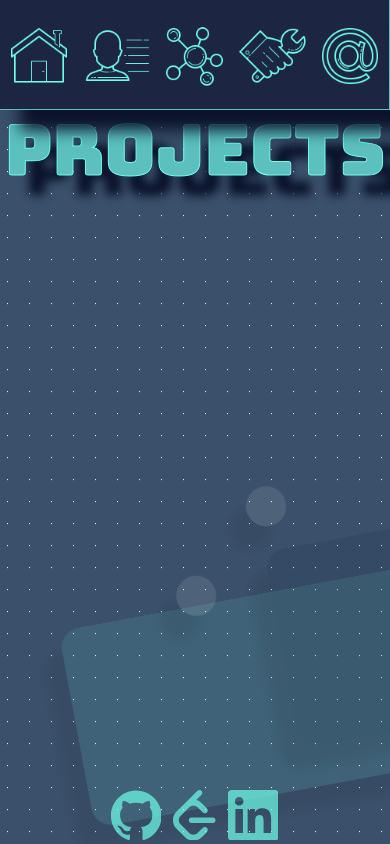
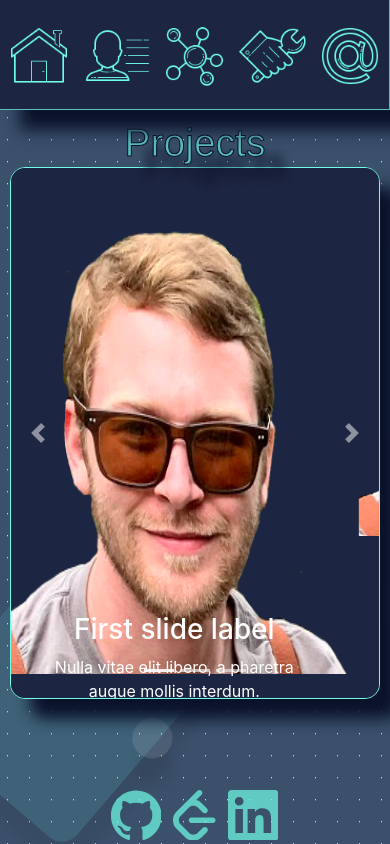
Before and after one commit to lukesaylor/DevPortfolioV2, a React (Create React App) app: page /#/Projects in a window 390 px wide. Built offline with nearby package versions, Linux system fonts and the light colour scheme.

Commit message:
font change

```diff
--- a/package.json
+++ b/package.json
@@ -13,7 +13,8 @@
     "react-bootstrap": "^1.0.1",
     "react-dom": "^16.13.1",
     "react-router-dom": "^5.2.0",
-    "react-scripts": "3.4.1"
+    "react-scripts": "3.4.1",
+    "react-tilt": "^0.1.4"
   },
   "scripts": {
     "start": "react-scripts start",
--- a/public/index.html
+++ b/public/index.html
@@ -9,6 +9,7 @@
       name="description"
       content="Web site created using create-react-app"
     />
+    <meta name="viewport" content="width=device-width, initial-scale=1">
 
     <link rel="apple-touch-icon" href="%PUBLIC_URL%/logo192.png" />
     <!--
--- a/src/components/About/About.css
+++ b/src/components/About/About.css
@@ -25,13 +25,13 @@
     bottom: 5vh;
     width: 100%;
     text-align: center;
-    font-family: Bungee;
-    font-size: 8vw;
+    font-family: Arimo;
+    font-size: 4vw;
     color: #5BC0BE;
     text-shadow: 20px 20px 10px  #0B132B;
-    -webkit-text-stroke: 1px #6FFFE9;
+    -webkit-text-stroke: 1px #0B132B;
     text-decoration: 10px;
-    padding-top: 2%;
+    padding-top: 5%;
     margin: 0;
     border: 0;
     transform: translateY(-40vh)  ;
@@ -88,10 +88,11 @@
 }
 
 .AboutText {
+    padding-top: 5%;
     position: relative;
     width: 90%;
     margin: auto;
-    font-family: 'Courier New', Courier, monospace;
+    font-family:  Arimo;
     text-align: left;
     font-size: 3vh;
     text-indent: 100px;
@@ -101,8 +102,8 @@
 
 @media (max-width: 1050px) {
     .Aboutheader {
-        padding-top: 105px;
-        font-size: 20vw;
+        padding-top: 120px;
+        font-size: 10vw;
         transform: translateY(0vh);
         animation: none;
         bottom: 0vh;
@@ -112,6 +113,7 @@
         width: 100%;
         padding-left: 0vw;
 
+
     }
     .AboutContent {
         width: 95%;
@@ -119,9 +121,11 @@
         height: 63vh;
         animation:none;
 
+
     }
 
     .AboutText{
         text-align: left;
+        font-size: 2.5vh;
     }
 }
--- a/src/components/Contact/Contact.css
+++ b/src/components/Contact/Contact.css
@@ -25,13 +25,13 @@
     bottom: 5vh;
     width: 100%;
     text-align: center;
-    font-family: Bungee;
-    font-size: 8vw;
+    font-family: Arimo;
+    font-size: 4vw;
     color: #5BC0BE;
     text-shadow: 20px 20px 10px  #0B132B;
-    -webkit-text-stroke: 1px #6FFFE9;
+    -webkit-text-stroke: 1px #0B132B;
     text-decoration: 10px;
-    padding-top: 2%;
+    padding-top: 5%;
     margin: 0;
     border: 0;
     transform: translateY(-40vh)  ;
@@ -55,7 +55,7 @@
     flex-direction: column;
     overflow: scroll;
     align-items: center;
-    font-family: Bungee;
+    font-family: Arimo;
     font-size: 3vh;
 
 }
@@ -136,10 +136,11 @@
 
 @media (max-width: 1050px) {
     .Contactheader {
-        padding-top: 150px;
-        font-size: 20vw;
+        padding-top: 120px;
+        font-size: 10vw;
         transform: translateY(0);
         animation: none;
+        bottom: 0vh;
 
     }
     .Contactcontainer {
@@ -164,5 +165,7 @@
     }
     .Contactform-info {
         text-align: center;
+        display: flex;
+        flex-direction: column;
     }
 }
--- a/src/components/Home/Home.css
+++ b/src/components/Home/Home.css
@@ -24,6 +24,10 @@
    transform: scale(.10);
    animation: homefadeslide 4s forwards;
    -webkit-filter: drop-shadow(20px 20px 15px #0B132B);
+
+}
+
+.HomeImageText {
 
 }
 
--- a/src/components/Home/Home.js
+++ b/src/components/Home/Home.js
@@ -2,10 +2,18 @@ import React from 'react';
 import './Home.css';
 import Homemain from '../../Assets/Homemain.png';
 import Homemobile from '../../Assets/Homemobile.png'
+import Tilt from 'react-tilt';
 
 const Home = () => (
     <div className="HomeContainer">
-            <img className="Homemain" src={Homemain} alt="lukassaylor" />
+            <Tilt  options={{max:5, scale:1.03}}  >
+                <div className="Tilt-inner">
+
+                    <img className="Homemain" src={Homemain} alt="lukassaylor"/>
+                </div>
+            </Tilt>
+
+
             <img className="Homemobile" src={Homemobile} alt="lukassaylor" />
 
     </div>
--- a/src/components/Navigation/Navigation.css
+++ b/src/components/Navigation/Navigation.css
@@ -91,8 +91,9 @@
 .Socialicon  {
     fill: #6FFFE9;
     height: auto;
-    width: 20%;
+    width: 30%;
     padding: 1%;
+    opacity: .5;
 
 
 }
--- a/src/components/Projects/Projects.css
+++ b/src/components/Projects/Projects.css
@@ -2,6 +2,8 @@
     width: 91%;
     padding-left: 9vw;
     display: flex;
+    flex-direction: column;
+    align-items: center;
 }
 
 @keyframes rollin {
@@ -23,13 +25,13 @@
     bottom: 5vh;
     width: 100%;
     text-align: center;
-    font-family: Bungee;
-    font-size: 8vw;
+    font-family: Arimo;
+    font-size: 4vw;
     color: #5BC0BE;
     text-shadow: 20px 20px 10px  #0B132B;
-    -webkit-text-stroke: 1px #6FFFE9;
+    -webkit-text-stroke: 1px #0B132B;
     text-decoration: 10px;
-    padding-top: 2%;
+    padding-top: 5%;
     margin: 0;
     border: 0;
     transform: translateY(-40vh)  ;
@@ -38,16 +40,52 @@
 
 }
 
+.ProjectsContent {
+    box-sizing: border-box;
+    width: 75%;
+    height: 70vh;
+    overflow: scroll;
+    border: 1px solid #6FFFE9;
+    background-color: #1C2541;
+    border-radius: 15px;
+    box-shadow: 20px 20px 15px #0B132B;
+    animation: contentrollin 3s forwards;
+
+}
+.ProjectsContent::-webkit-scrollbar {
+    display: none;
+}
+
+.Carousel.Item {
+    height: 300px;
+  }
+
+  .Item img {
+      position: absolute;
+      top: 0;
+      left: 0;
+      min-height: 300px;
+  }
+
 @media (max-width: 1050px) {
     .Projectsheader {
-        padding-top: 150px;
-        font-size: 18vw;
+        padding-top: 120px;
+        font-size: 10vw;
         transform: translateY(0vh);
         animation: none;
+        bottom: 0;
     }
     .Projectscontainer {
         width: 100%;
         padding-left: 0vw;
 
     }
+    .ProjectsContent {
+        width: 95%;
+        color: #5BC0BE;
+        height: 63vh;
+        animation:none;
+
+
+    }
 }
--- a/src/components/Projects/Projects.js
+++ b/src/components/Projects/Projects.js
@@ -1,11 +1,51 @@
 import React from 'react';
 import './Projects.css';
+import Carousel  from 'react-bootstrap/Carousel';
+import Headshot from '../../Assets/Headshot.png';
 
 
 const Projects = () => (
     <div className="Projectscontainer">
-    <h1 className="Projectsheader">Projects</h1>
+        <h1 className="Projectsheader">Projects</h1>
+        <div className="ProjectsContent Container">
+        <Carousel style={{'top':"0",'height':"100%"}}>
+            <Carousel.Item style={{'height':"70vh"}}>
+                <img style={{'height':"60vh"}}
+                className="d-block w-100"
+                src={Headshot}
+                alt="First slide"
+                />
+                <Carousel.Caption>
+                <h3>First slide label</h3>
+                <p>Nulla vitae elit libero, a pharetra augue mollis interdum.</p>
+                </Carousel.Caption>
+            </Carousel.Item>
+            <Carousel.Item style={{'height':"70vh"}}>
+                <img
+                className="d-block w-100"
+                src={Headshot}
+                alt="Third slide"
+                />
 
+                <Carousel.Caption>
+                <h3>Second slide label</h3>
+                <p>Lorem ipsum dolor sit amet, consectetur adipiscing elit.</p>
+                </Carousel.Caption>
+            </Carousel.Item>
+            <Carousel.Item style={{'height':"70vh"}}>
+                <img
+                className="d-block w-100"
+                src={Headshot}
+                alt="Third slide"
+                />
+
+                <Carousel.Caption>
+                <h3>Third slide label</h3>
+                <p>Praesent commodo cursus magna, vel scelerisque nisl consectetur.</p>
+                </Carousel.Caption>
+            </Carousel.Item>
+        </Carousel>
+    </div>
     </div>
 )
 
--- a/src/components/Skills/Skills.css
+++ b/src/components/Skills/Skills.css
@@ -18,7 +18,7 @@
     from{
         transform: translateY(-40vh) scale(2)  ;
         color:#0B132B ;
-        text-shadow: 500px -500px 10px  #0B132B
+        text-shadow: 500px -500px 10px  #0B132B;
 
     }
     to{
@@ -33,13 +33,13 @@
     bottom: 5vh;
     width: 100%;
     text-align: center;
-    font-family: Bungee;
-    font-size: 8vw;
+    font-family: Arimo;
+    font-size: 4vw;
     color: #5BC0BE;
     text-shadow: 20px 20px 10px  #0B132B;
-    -webkit-text-stroke: 1px #6FFFE9;
+    -webkit-text-stroke: 1px #0B132B;
     text-decoration: 10px;
-    padding-top: 2%;
+    padding-top: 5%;
     margin: 0;
     border: 0;
     transform: translateY(-40vh)  ;
@@ -96,10 +96,11 @@
 
 @media (max-width: 1050px) {
     .Skillsheader {
-        padding-top: 150px;
-        font-size: 20vw;
+        padding-top: 120px;
+        font-size: 10vw;
         transform: translateY(0vh);
         animation: none;
+        bottom: 0;
     }
     .SkillsContent {
         width: 95%;
--- a/src/index.css
+++ b/src/index.css
@@ -13,6 +13,12 @@
     src: local('BungeeShade'), url(./fonts/BungeeShade-Regular.ttf) format('truetype');
   }
 
+  @font-face {
+    font-family: 'Arimo';
+    src: local('Arimo'), url(./fonts/Arimo-Regular.ttf) format('truetype');
+  }
+
+
 
 body {
   margin: 0;
--- a/src/index.js
+++ b/src/index.js
@@ -6,6 +6,7 @@ import * as serviceWorker from './serviceWorker';
 import './fonts/Pacifico-Regular.ttf';
 import './fonts/Bungee-Regular.ttf';
 import './fonts/BungeeShade-Regular.ttf';
+import './fonts/Arimo-Regular.ttf';
 import 'bootstrap/dist/css/bootstrap.min.css';
 
 ReactDOM.render(
```
Also changed, not shown: src/fonts/Arimo-Regular.ttf (added), 1 other file (tests, documents, lock files or other folders).
